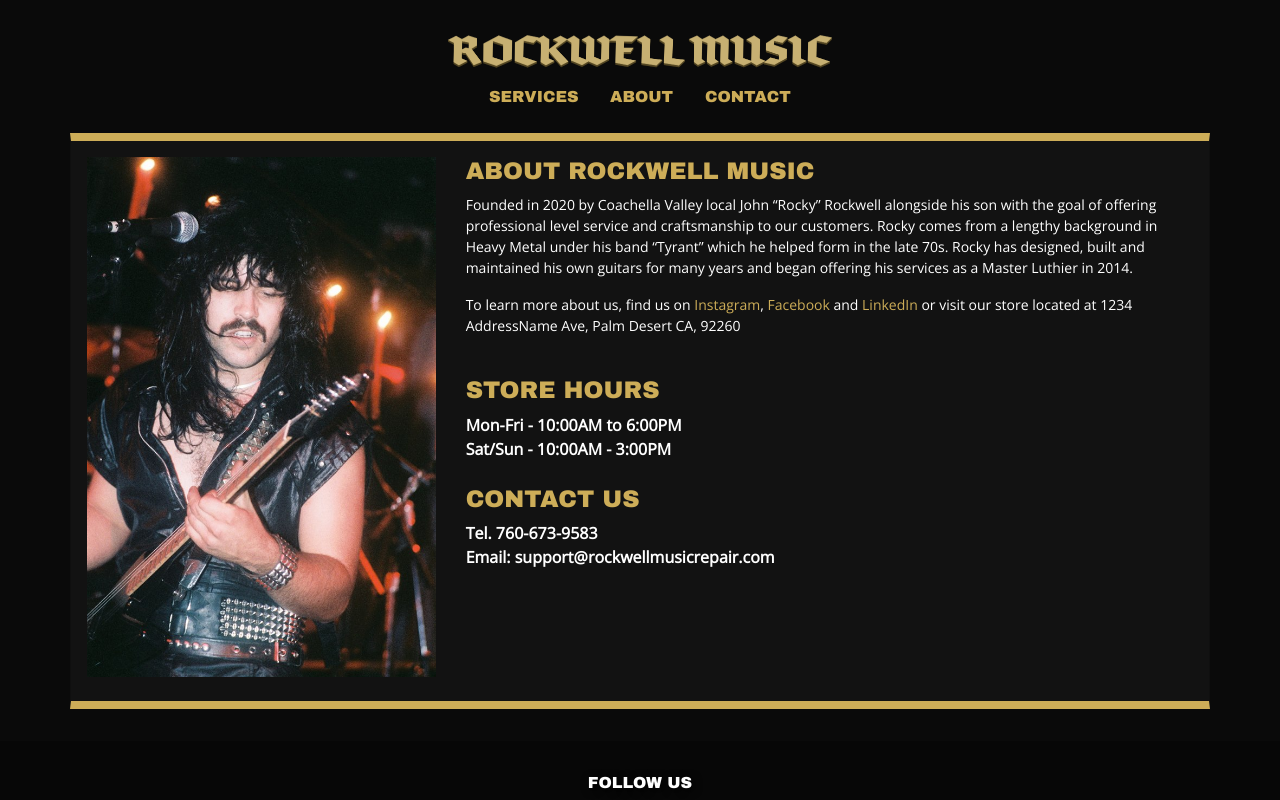
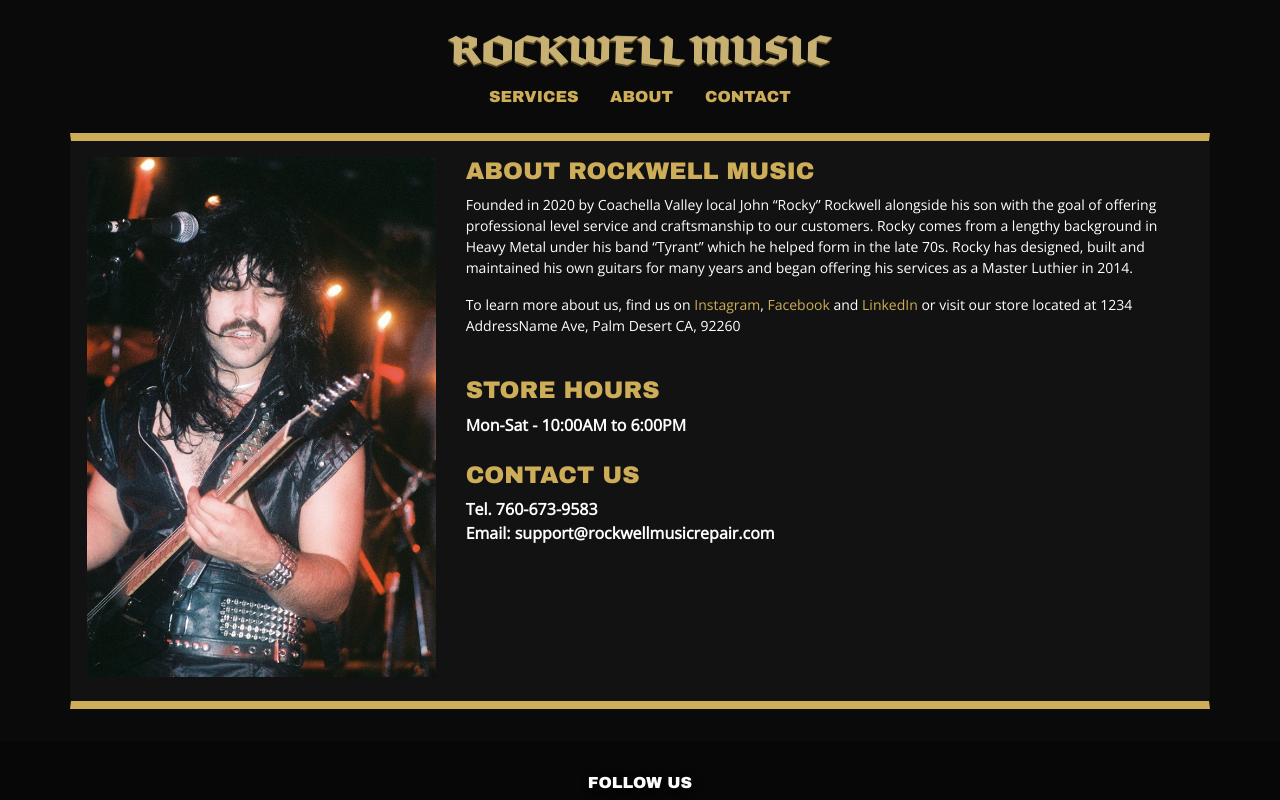
Before and after one commit to Rockwell-Music/RM-Frontend, a React (Create React App) app: page /about in a window 1280 px wide. Shown: the top 800 px of the page. Built offline with nearby package versions, Linux system fonts and the light colour scheme.

Commit message:
Updated information

```diff
--- a/src/components/about/About.js
+++ b/src/components/about/About.js
@@ -19,8 +19,7 @@ export default function About() {
                         <br></br>
 
                         <h1 className="about-title">STORE HOURS</h1>
-                        <p className="about-hours">Mon-Fri - 10:00AM to 6:00PM</p>
-                        <p className="about-hours">Sat/Sun - 10:00AM - 3:00PM</p>
+                        <p className="about-hours">Mon-Sat - 10:00AM to 6:00PM</p>
 
                         <br></br>
 
--- a/src/components/footer/Footer.js
+++ b/src/components/footer/Footer.js
@@ -11,7 +11,7 @@ export default function Footer() {
             <Container className="footer-content">
                 <h1 className="footer-header">FOLLOW US</h1>
 
-                <a href="/" className="footer-link"><FaInstagram className="footer-icon" /></a>
+                <a href="https://www.instagram.com/rockwellmusicrepair" className="footer-link"><FaInstagram className="footer-icon" /></a>
                 <a href="/" className="footer-link"><FaFacebookSquare className="footer-icon" /></a>
                 <a href="/" className="footer-link"><FaLinkedinIn className="footer-icon" /></a>
 
--- a/src/components/home/Home.js
+++ b/src/components/home/Home.js
@@ -44,12 +44,12 @@ function HomeDesktop() {
 
     const moonLevel = -4;
     const mountainLevel = 10;
-    const treeLevel = 8;
-    const wheelLevel = 8;
-    const balloonLevel = 4;
-    const backgroundLevel = 8;
-    const textTopLevel = 20;
-    const textTitleLevel = 20;
+    const treeLevel = 10;
+    const wheelLevel = 10;
+    const balloonLevel = -6;
+    const backgroundLevel = 10;
+    const textTopLevel = -10;
+    const textTitleLevel = -10;
 
     const interpMoon = springscrollY.interpolate(o => `translateY(${o / moonLevel}px)`);
     const interpMountains = springscrollY.interpolate(o => `translateY(${o / mountainLevel}px)`);
--- a/src/components/navigation/Navigation.js
+++ b/src/components/navigation/Navigation.js
@@ -30,8 +30,7 @@ function ContactModal(props) {
                 <p>support@rockwellmusicrepair.com</p>
 
                 <h1>Store Hours:</h1>
-                <p className="modal-nomargin">Mon-Fri - 10:00AM to 6:00PM</p>
-                <p className="modal-nomargin">Sat/Sun - 10:00AM to 3:00PM</p>
+                <p className="modal-nomargin">Mon-Sat - 10:00AM to 6:00PM</p>
             </Modal.Body>
 
             <Modal.Footer className="modal-footer">
```
